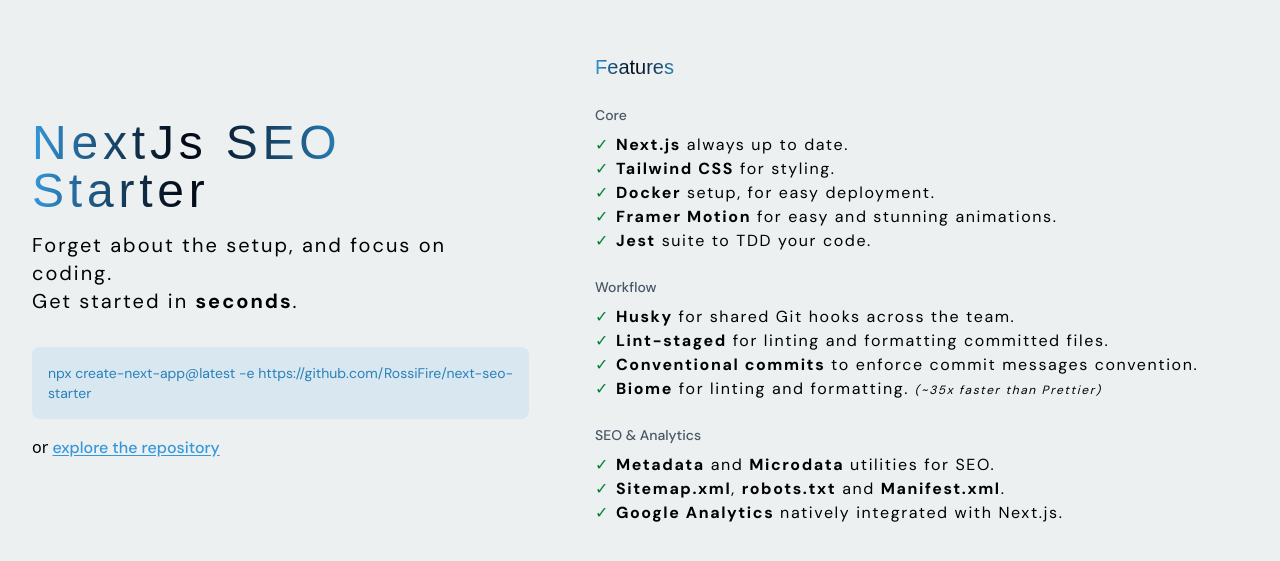
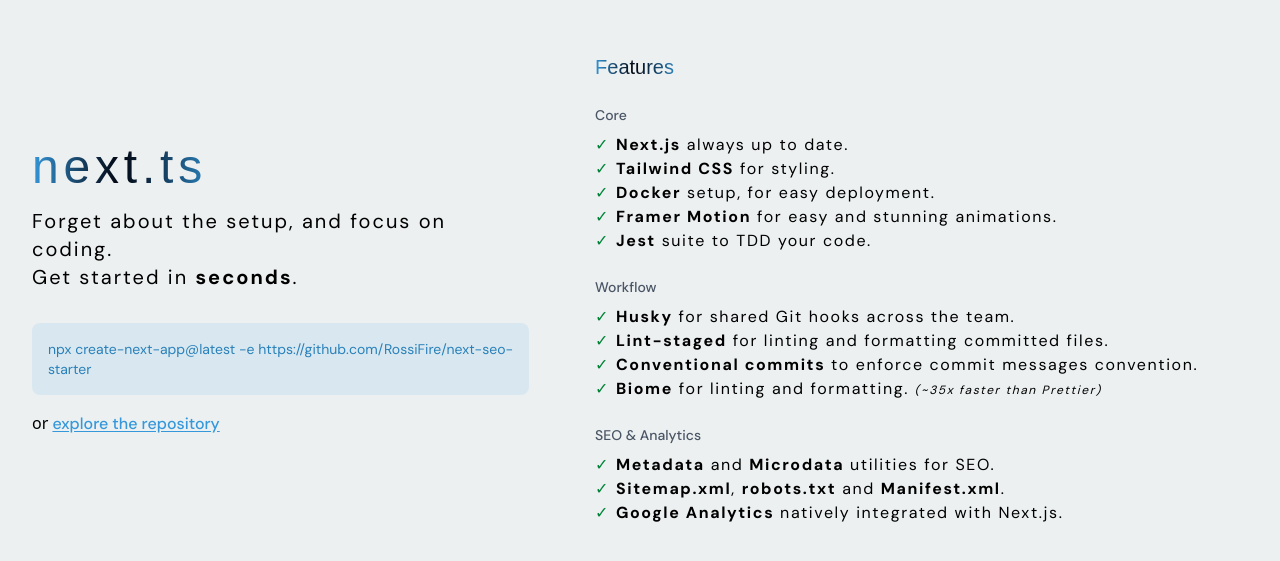
Before and after one commit to RossiFire/next-seo-starter, a Next.js app: page / in a window 1280 px wide. Shown: the part 111-672 px from the top of the page. Built offline with nearby package versions, Linux system fonts and the light colour scheme; no server answers; a web font is replaced by a local one.

Commit message:
feat: template renaming

```diff
--- a/app/layout.tsx
+++ b/app/layout.tsx
@@ -1,19 +1,19 @@
+import type { Metadata } from "next";
+import { GoogleAnalytics } from "@next/third-parties/google";
+import { barrio, dmSans } from "@/lib/fonts";
 import { allowIndexing } from "@/lib/indexing";
-import { GoogleAnalytics } from "@next/third-parties/google";
-import type { Metadata } from "next";
 import { microdata } from "@/lib/microdata";
+import { cn } from "@/lib/utils";
 import { MicrodataScript } from "@/providers/MicrodataScript";
 import "./globals.css";
-import { cn } from "@/lib/utils";
-import { barrio, dmSans } from "@/lib/fonts";
 
 const homePageMicrodata = microdata("WebSite", {
-	name: "NESS",
+	name: "next.ts",
 	url: process.env.NEXT_PUBLIC_BASE_URL,
 	description:
-		"NESS is a Next.Js Starter Template, SEO friendly, ready-to-use, production ready and other bunch of business words",
-	author: "NESS",
-	publisher: "NESS",
+		"next.ts is a Production-Ready and Scalable Next.js Template Starter. Stop wasting time setting up your _next_ big project, with Next.ts it's all ready to go!",
+	author: "next.ts",
+	publisher: "next.ts",
 	inLanguage: "en_US",
 	isAccessibleForFree: true,
 	image: `${process.env.NEXT_PUBLIC_BASE_URL}/public/myimage.png`,
@@ -26,15 +26,15 @@
 export const metaData: Metadata = {
 	metadataBase: new URL(process.env.NEXT_PUBLIC_BASE_URL || "http://localhost:3000"),
 	title: {
-		default: "NESS",
-		template: "NESS - %s",
+		default: "next.ts",
+		template: "next.ts - %s",
 	},
 	description:
-		"NESS is a Next.Js Starter Template, SEO friendly, ready-to-use, production ready and other bunch of business words",
-	keywords: ["NESS"],
-	authors: [{ name: "NESS" }],
-	creator: "NESS",
-	publisher: "NESS",
+		"next.ts is a Production-Ready and Scalable Next.js Template Starter. Stop wasting time setting up your _next_ big project, with Next.ts it's all ready to go!",
+	keywords: ["next.ts"],
+	authors: [{ name: "next.ts" }],
+	creator: "next.ts",
+	publisher: "next.ts",
 	formatDetection: {
 		email: false,
 		address: false,
--- a/app/page.tsx
+++ b/app/page.tsx
@@ -11,7 +11,7 @@
 							"text-base md:text-2xl lg:text-5xl tracking-widest text-transparent bg-clip-text bg-linear-to-r from-primary via-gray-950 to-secondary font-bbh-bartle"
 						)}
 					>
-						NextJs SEO <br /> Starter
+						next.ts
 					</h1>
 					<h2 className={cn("text-base md:text-xl tracking-widest font-dm-sans")}>
 						Forget about the setup, and focus on coding. <br /> Get started in{" "}
```
Also changed, not shown: 2 other files (tests, documents, lock files or other folders).
